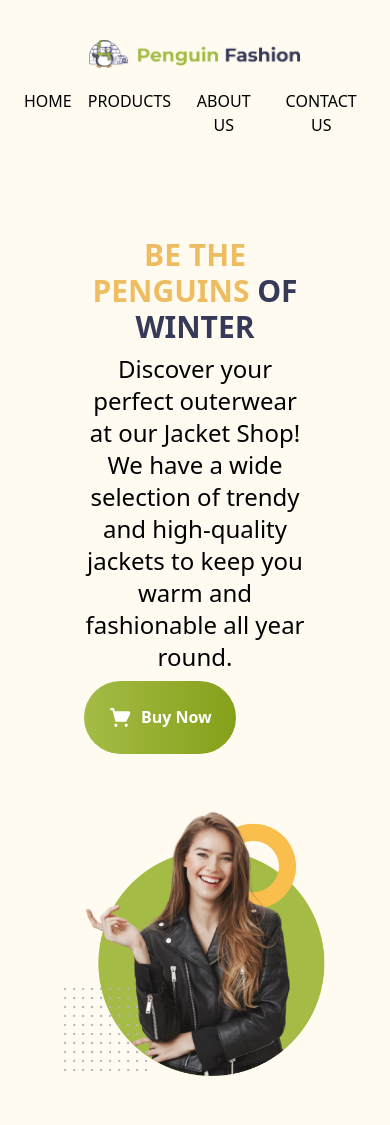
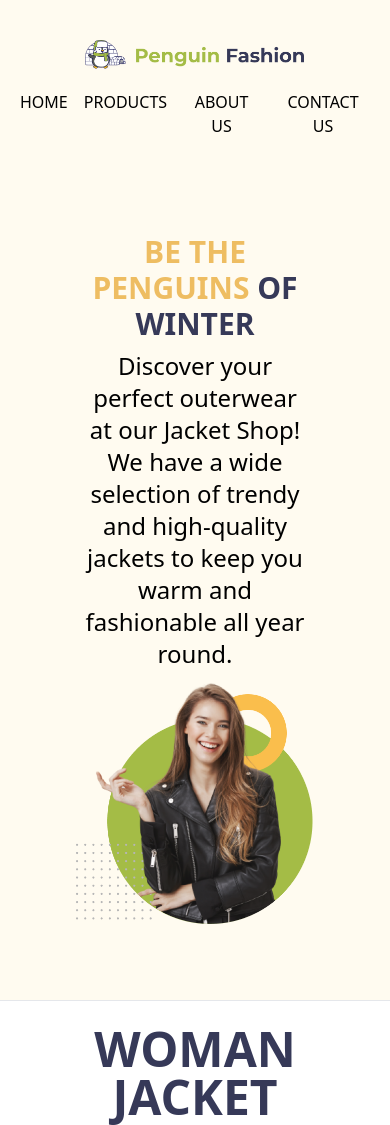
Before and after one commit to Towhid02/penguin, a plain HTML site: page index.html in a window 390 px wide. Shown: the top 1125 px of the page. Drawn offline with nearby package versions, Linux system fonts and the light colour scheme.

```diff
--- a/index.html
+++ b/index.html
@@ -16,7 +16,7 @@
 </head>
 <body>
 <header class="bg-[#FFFBF0] w-full"  >
-        <nav class="p-6 md:p-8 pt-10">
+        <nav class="p-5 md:p-8 pt-10">
             <div class=" flex flex-col md:flex-row md:items-center justify-center md:justify-center gap-0 md:gap-40">
                 <div class="flex-1 mx-16 ">
                 <img class="w-60 md:w-96 pb-5" src="icons/logo.png" alt="">
@@ -33,11 +33,11 @@
         <div class=" md:flex-1 p-3 md:p-6 md:m-4 justify-center items-center text-center md:text-left">
             <h1 class=" text-3xl md:text-6xl font-bold text-[#eebd62] m-auto md:m-5">BE THE PENGUINS <span class="text-[#363958]"> OF WINTER</span></h1>
             <P class="font-normal text-2xl m-2 md:m-5">Discover your perfect outerwear at our Jacket Shop! We have a wide selection of trendy and high-quality jackets to keep you warm and fashionable all year round.</P>
-            <button class=" flex text-center p-6 rounded-full bg-gradient-to-r from-[#A4BC46] to-[#85A019] text-white font-bold gap-2 m-2 md:m-5 md:gap-5" ><svg xmlns="http://www.w3.org/2000/svg" width="25" height="25" viewBox="0 0 24 24" fill="none">
+            <!-- <button class=" flex text-center p-6 rounded-full bg-gradient-to-r from-[#A4BC46] to-[#85A019] text-white font-bold gap-2 m-2 md:m-5 md:gap-5" ><svg xmlns="http://www.w3.org/2000/svg" width="25" height="25" viewBox="0 0 24 24" fill="none">
                     <path d="M21.08 6.99998C20.9072 6.7006 20.6598 6.45111 20.3618 6.27585C20.0639 6.10059 19.7256 6.00554 19.38 5.99998H6.58L6 3.73998C5.9414 3.52181 5.81066 3.32992 5.62908 3.19555C5.44749 3.06118 5.22576 2.99224 5 2.99998H3C2.73478 2.99998 2.48043 3.10533 2.29289 3.29287C2.10536 3.48041 2 3.73476 2 3.99998C2 4.26519 2.10536 4.51955 2.29289 4.70708C2.48043 4.89462 2.73478 4.99998 3 4.99998H4.24L7 15.26C7.0586 15.4781 7.18934 15.67 7.37092 15.8044C7.55251 15.9388 7.77424 16.0077 8 16H17C17.1847 15.9994 17.3656 15.9477 17.5227 15.8507C17.6798 15.7536 17.8069 15.6149 17.89 15.45L21.17 8.88998C21.3122 8.59199 21.3783 8.26345 21.3626 7.93366C21.3469 7.60387 21.2498 7.2831 21.08 6.99998Z" fill="white"/>
                     <path d="M7.5 21C8.32843 21 9 20.3284 9 19.5C9 18.6716 8.32843 18 7.5 18C6.67157 18 6 18.6716 6 19.5C6 20.3284 6.67157 21 7.5 21Z" fill="white"/>
                     <path d="M17.5 21C18.3284 21 19 20.3284 19 19.5C19 18.6716 18.3284 18 17.5 18C16.6716 18 16 18.6716 16 19.5C16 20.3284 16.6716 21 17.5 21Z" fill="white"/>
-                  </svg>Buy Now</button></div>
+                  </svg>Buy Now</button></div> -->
         <div class="flex-1 text-center ">
               <img class="" src="images/model.png" alt=""></div>
         </div>
```
